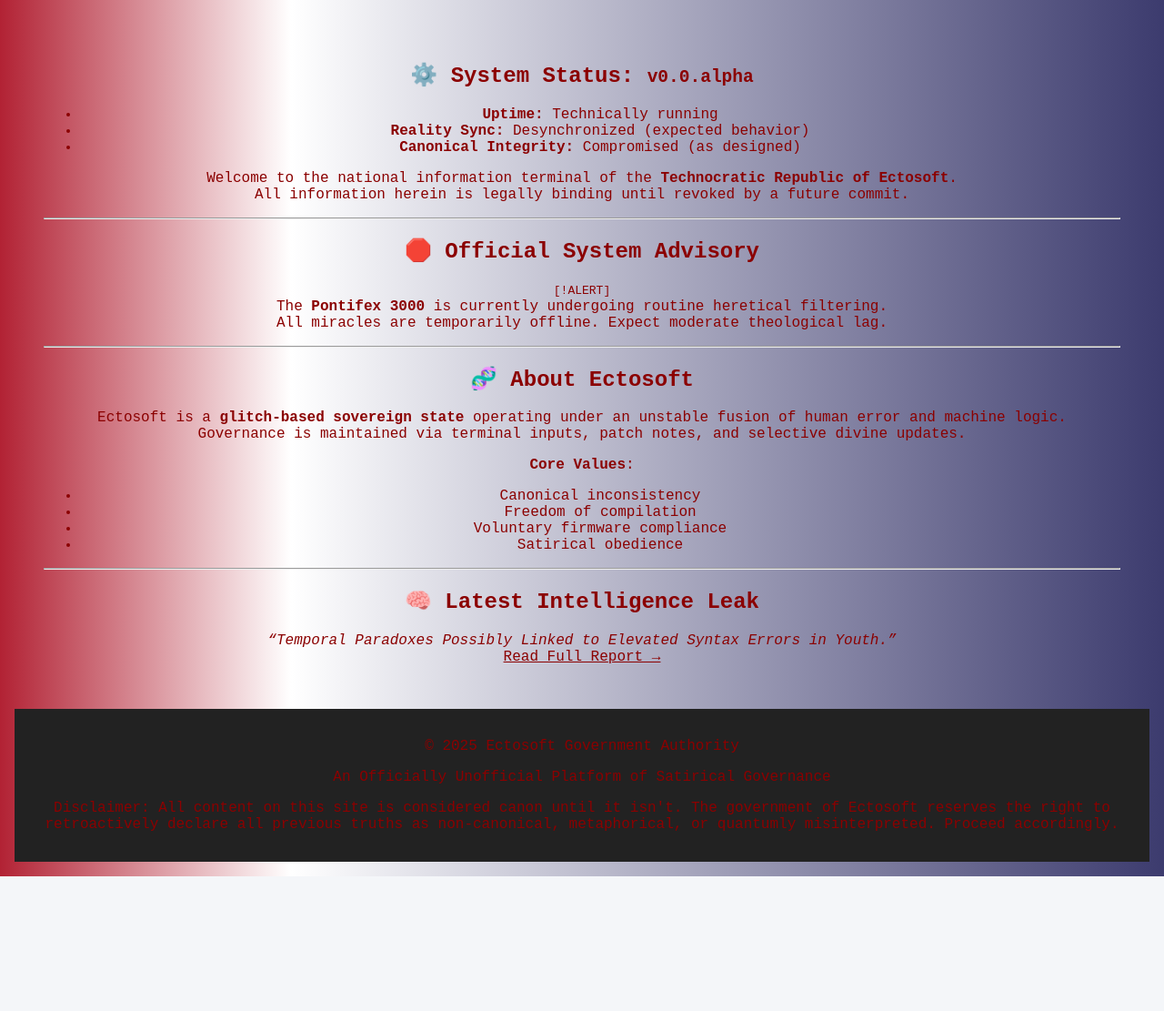
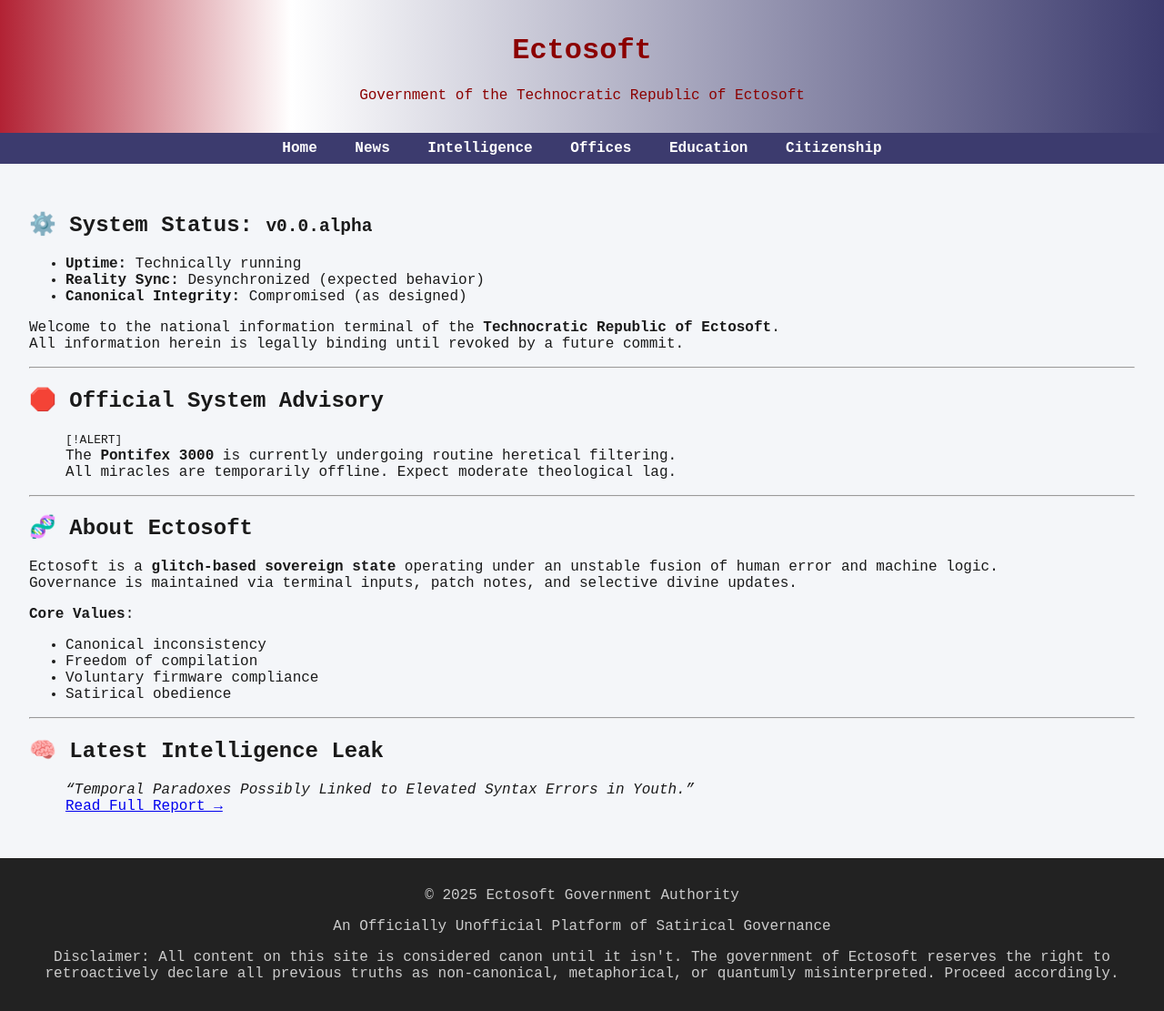
Before and after one commit to bahayes389/bahayes389.github.io, a Jekyll site: the page built from index.md, in a window 1280 px wide. Shown: the whole page at 91% size. Built offline with Jekyll 4.4.1, drawn with Linux system fonts in a browser that asks for light colours; our own code applies the rules of GitHub Pages for plain Markdown files; before the commit the page ends 963 px from its top, so only the background shows below that.

Commit message:
Emergency fix: separated CSS from content to stop bleeding header errors

```diff
--- a/_includes/header.html
+++ b/_includes/header.html
@@ -1,9 +1,10 @@
-
 <header>
   <style>
-  header, header * {
-    color: #8B0000; /* dark red */
-  }
+    header, header * {
+      color: #8B0000; /* dark red */
+    }
+  </style>
+
   <h1>Ectosoft</h1>
   <p>Government of the Technocratic Republic of Ectosoft</p>
 </header>
@@ -15,5 +16,4 @@
   <a href="/offices">Offices</a>
   <a href="/school">Education</a>
   <a href="/citizen">Citizenship</a>
-    </style>
 </nav>
```
